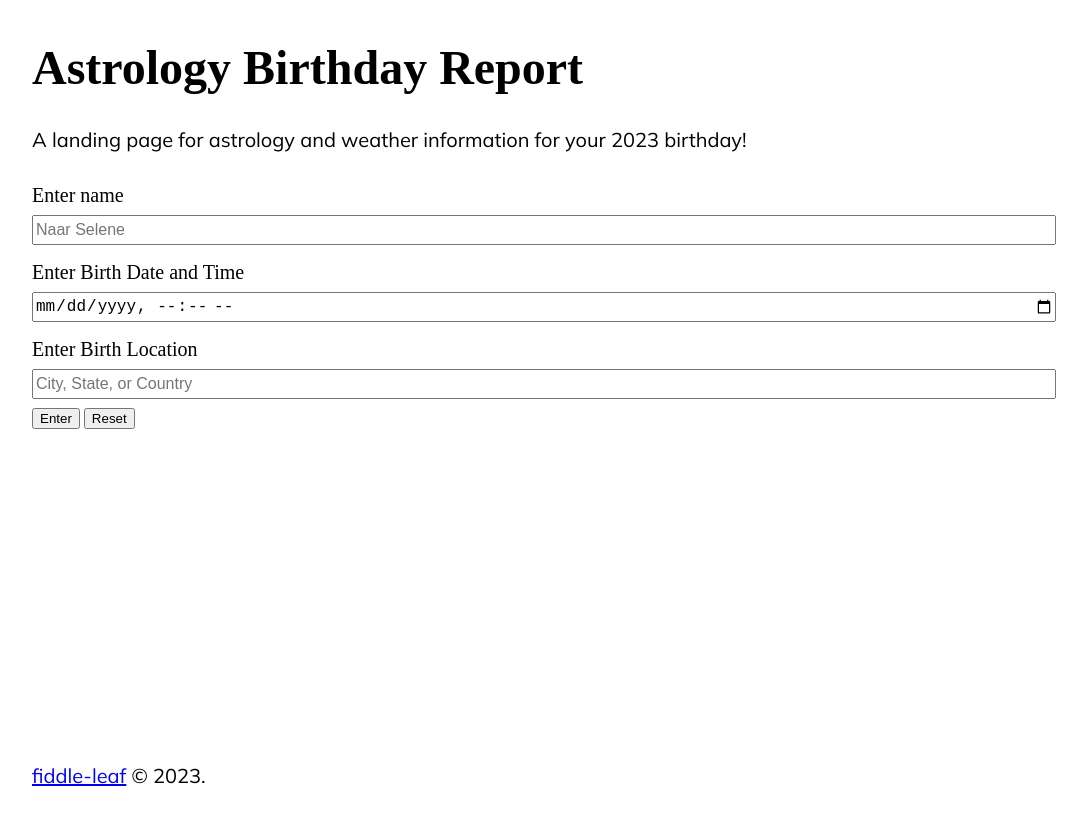
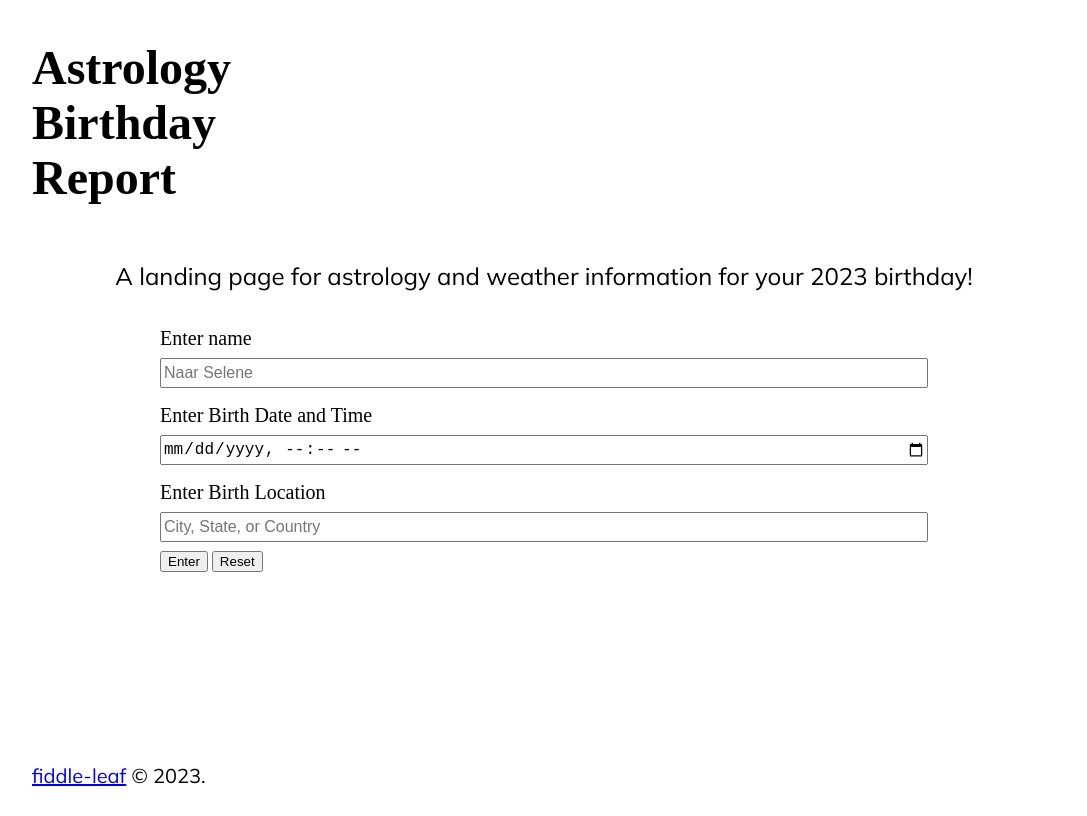
Before and after one commit to fiddle-leaf/astro-birth-day, a React (Create React App) app: page / in a window 1280 px wide. Shown: the whole page, without its empty margins (96-1183 px from the left). Built offline with nearby package versions, Linux system fonts and the light colour scheme; a web font is replaced by a local one.

Commit message:
Flex styling for components done

```diff
--- a/src/App.js
+++ b/src/App.js
@@ -11,7 +11,12 @@ function App() {
   return (
     <div className="App">
       <header>
-        <h1 className="page-title">Astrology Birthday Report</h1>
+        <h1 className="page-title">
+          Astrology
+          <br />
+          Birthday <br />
+          Report
+        </h1>
         {status === "idle" && (
           <p>
             A landing page for astrology and weather information for your 2023
--- a/src/features/AstroViews/astroviews.sass
+++ b/src/features/AstroViews/astroviews.sass
@@ -6,7 +6,20 @@ code
     font-size: 0.8em
     padding: 0.2em
 
+header
+    @extend .flex
+    flex-flow: column nowrap
+
+    h1
+        flex: 1
+    p
+        flex: 0
+        text-align: center
+        font-size: 1.5rem
+
 .astro-form
+    width: clamp(50vw, 60vw, 70vw)
+    margin: 0 auto
 
     div
         display: grid
```
Also changed, not shown: 1 other file (tests, documents, lock files or other folders).
